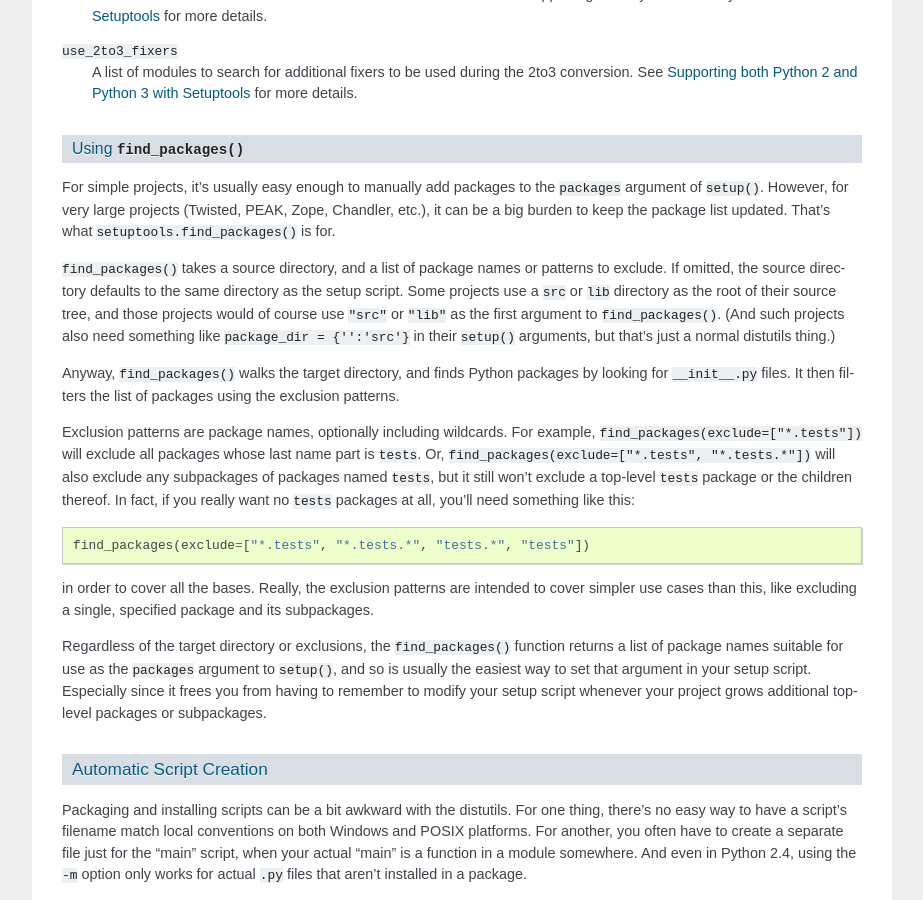
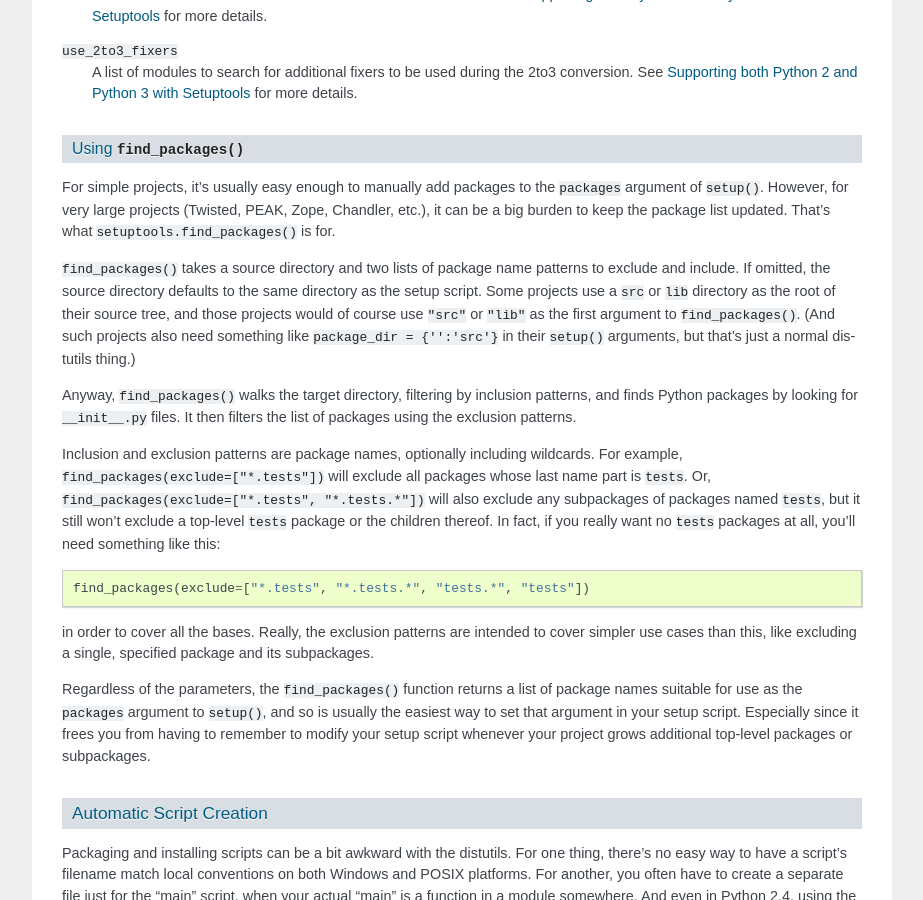
Before and after one commit to Distrotech/setuptools, a Sphinx documentation site: the page built from docs/setuptools.txt, in a window 1280 px wide and 900 px high, scrolled down 7228 px. Shown: the whole window, without its empty margins (198-1121 px from the left). Built offline with Sphinx 7.4.7, drawn with Linux system fonts in a browser that asks for light colours; the version number is read from the project's files by our own code.

Commit message:
Update documentation to reflect new include parameter.

```diff
--- a/docs/setuptools.txt
+++ b/docs/setuptools.txt
@@ -416,19 +416,22 @@ the ``packages`` argument of ``setup()``.  However, for very large projects
 (Twisted, PEAK, Zope, Chandler, etc.), it can be a big burden to keep the
 package list updated.  That's what ``setuptools.find_packages()`` is for.
 
-``find_packages()`` takes a source directory, and a list of package names or
-patterns to exclude.  If omitted, the source directory defaults to the same
+``find_packages()`` takes a source directory and two lists of package name
+patterns to exclude and include.  If omitted, the source directory defaults to
+the same
 directory as the setup script.  Some projects use a ``src`` or ``lib``
 directory as the root of their source tree, and those projects would of course
 use ``"src"`` or ``"lib"`` as the first argument to ``find_packages()``.  (And
 such projects also need something like ``package_dir = {'':'src'}`` in their
 ``setup()`` arguments, but that's just a normal distutils thing.)
 
-Anyway, ``find_packages()`` walks the target directory, and finds Python
+Anyway, ``find_packages()`` walks the target directory, filtering by inclusion
+patterns, and finds Python
 packages by looking for ``__init__.py`` files.  It then filters the list of
 packages using the exclusion patterns.
 
-Exclusion patterns are package names, optionally including wildcards.  For
+Inclusion and exclusion patterns are package names, optionally including
+wildcards.  For
 example, ``find_packages(exclude=["*.tests"])`` will exclude all packages whose
 last name part is ``tests``.   Or, ``find_packages(exclude=["*.tests",
 "*.tests.*"])`` will also exclude any subpackages of packages named ``tests``,
@@ -442,7 +445,7 @@ in order to cover all the bases.  Really, the exclusion patterns are intended
 to cover simpler use cases than this, like excluding a single, specified
 package and its subpackages.
 
-Regardless of the target directory or exclusions, the ``find_packages()``
+Regardless of the parameters, the ``find_packages()``
 function returns a list of package names suitable for use as the ``packages``
 argument to ``setup()``, and so is usually the easiest way to set that
 argument in your setup script.  Especially since it frees you from having to
```
